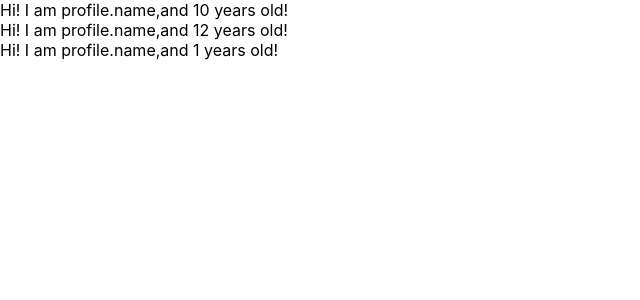
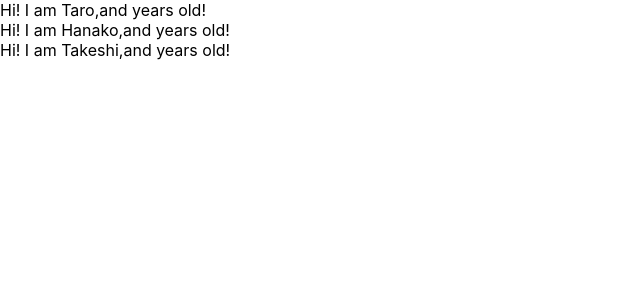
Before and after one commit to hikarumurayama/react-redux-crud-apprication, a React (Create React App) app: page / in a window 1280 px wide. Shown: the top 300 px of the page, without its empty margins (0-640 px from the left). Built offline with nearby package versions, Linux system fonts and the light colour scheme.

Commit message:
prop-types

```diff
--- a/src/App.js
+++ b/src/App.js
@@ -1,15 +1,17 @@
+
+import PropTypes from 'prop-types';
 
 function App() {
   const profiles = [
     {name:"Taro",age:10},
     {name:"Hanako",age:12},
-    {name:"Takeshi"},
+    {name: "Takeshi"},
   ]
   return (
     <div>
       {
         profiles.map((profile,index)=>{
-          return <User name={"profile.name"} age={profile.age} key={index}/>
+          return <User name={profile.name} age={profile.age} key={index}/>
         })
       }
     </div>
@@ -17,11 +19,12 @@ function App() {
 }
 
 const User = (props) =>{
-  return <div>Hi! I am {props.name},and {props.age} years old!</div>
+  return <div>Hi! I am {props.name},and {props.agegit} years old!</div>
 }
 
-User.defaultProps ={
-  age:1
+User.propTypes ={
+  name: PropTypes.string,
+  age: PropTypes.number.isRequired
 }
 
 export default App;
```
